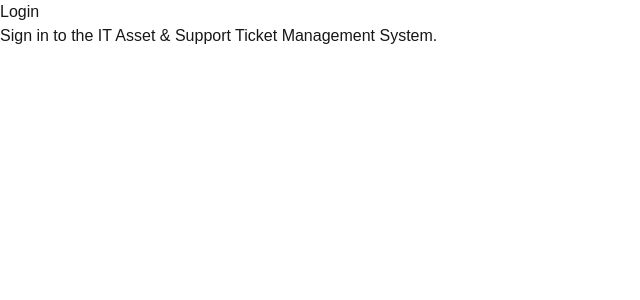
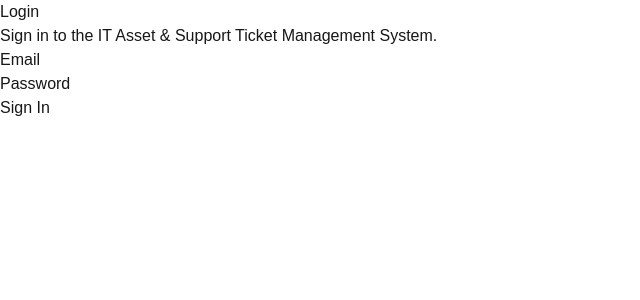
Before and after one commit to dhairya6570/Semester-6-Capstone-Project, a Next.js app in the folder frontend/: page /login in a window 1280 px wide. Shown: the top 300 px of the page, without its empty margins (0-640 px from the left). Built offline with nearby package versions, Linux system fonts and the light colour scheme.

Commit message:
feat: add semantic login form

```diff
--- a/frontend/src/app/login/page.tsx
+++ b/frontend/src/app/login/page.tsx
@@ -3,6 +3,32 @@
     <main>
       <h1>Login</h1>
       <p>Sign in to the IT Asset & Support Ticket Management System.</p>
+
+      <form>
+        <div>
+          <label htmlFor="email">Email</label>
+          <input
+            id="email"
+            name="email"
+            type="email"
+            autoComplete="email"
+            required
+          />
+        </div>
+
+        <div>
+          <label htmlFor="password">Password</label>
+          <input
+            id="password"
+            name="password"
+            type="password"
+            autoComplete="current-password"
+            required
+          />
+        </div>
+
+        <button type="submit">Sign In</button>
+      </form>
     </main>
   );
 }
```
